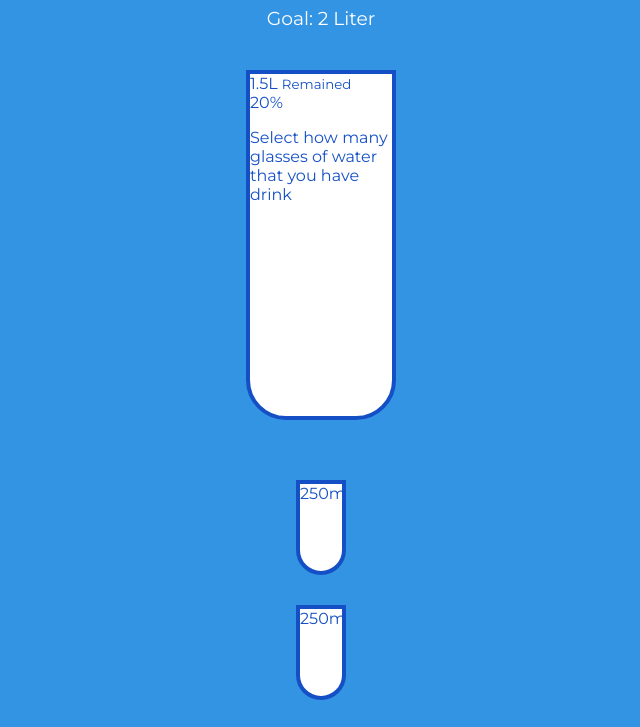
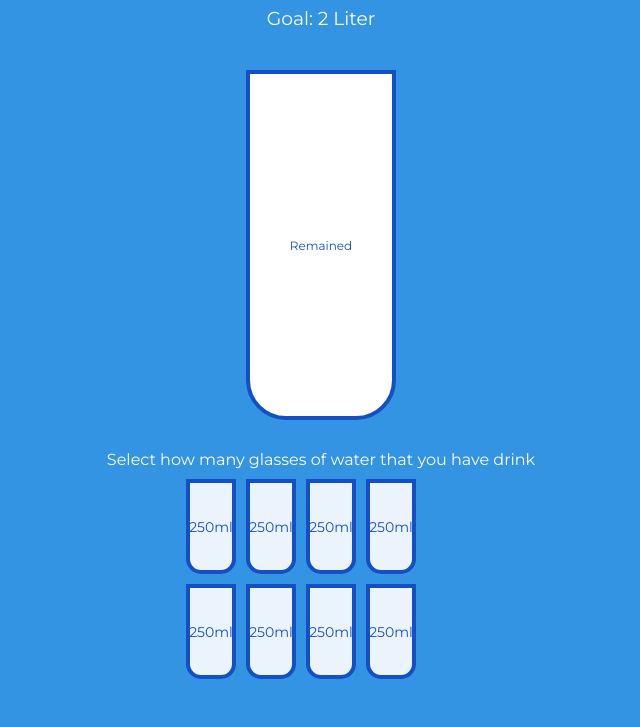
Before and after one commit to Archanach707/Drink-Water, a plain HTML site: page index.html in a window 1280 px wide. Shown: the part 60-787 px from the top of the page, without its empty margins (319-959 px from the left). Drawn offline with Linux system fonts and the light colour scheme.

Commit message:
complete css and come to next js

```diff
--- a/assets/style.css
+++ b/assets/style.css
@@ -2,6 +2,7 @@
 
 :root {
   --border-color: #144fc6;
+  --fill-color: #6ab3f8;
 }
 
 * {
@@ -15,8 +16,6 @@ body {
   display: flex;
   flex-direction: column;
   align-items: center;
-  /* justify-content: center;  */
-  /* height: 100vh; */
   margin-bottom: 40px;
 }
 
@@ -37,6 +36,7 @@ h3 {
   height: 350px;
   width: 150px;
   margin: 30px 0;
+  display: flex;
   flex-direction: column;
   overflow: hidden;
 }
@@ -44,4 +44,63 @@ h3 {
 .cup.cup-small {
   height: 95px;
   width: 50px;
+  border-radius: 0 0 15px 15px;
+  background-color: rgba(255, 255, 255, 0.9);
+  cursor: pointer;
+  font-size: 14px;
+  align-items: center;
+  justify-content: center;
+  text-align: center;
+  margin: 5px;
+  transition: 0.3s ease;
 }
+
+.cup.cup-small.full {
+  background-color: var(--fill-color);
+  color: #fff;
+  display: flex;
+  text-align: center;
+  justify-content: center;
+  align-items: center;
+}
+
+.cups {
+  display: flex;
+  flex-wrap: wrap;
+  width: 280px;
+}
+
+.remained {
+  display: flex;
+  flex-direction: column;
+  align-items: center;
+  justify-content: center;
+  text-align: center;
+  flex: 1;
+  transition: 0.3s ease;
+}
+
+.remained span {
+  font-size: 20px;
+  font-weight: bold;
+}
+
+.remained small {
+  font-size: 12px;
+}
+
+.percentege {
+  background-color: var(--fill-color);
+  display: flex;
+  align-items: center;
+  justify-content: center;
+  font-size: 30px;
+  font-weight: bold;
+  height: 0;
+  transition: 0.3s ease;
+}
+
+.text {
+  text-align: center;
+  margin: 0 0 5px;
+}
--- a/index.html
+++ b/index.html
@@ -17,17 +17,17 @@
 
   <div class="cup">
     <div class="remained" id="remained">
-      <span id="liters"> 1.5L</span>
+      <span id="liters"></span>
       <small>Remained</small>
     </div>
 
-    <div class="percentege" id="percentege">20%</div>
-    <p class="text">Select how many glasses of water that you have drink</p>
+    <div class="percentege" id="percentege"></div>
   </div>
+  <p class="text">Select how many glasses of water that you have drink</p>
 
   <div class="cups">
-    <div class="cup cup-small full">250ml</div>
-    <div class="cup cup-small full">250ml</div>
+    <div class="cup cup-small">250ml</div>
+    <div class="cup cup-small">250ml</div>
     <div class="cup cup-small">250ml</div>
     <div class="cup cup-small">250ml</div>
     <div class="cup cup-small">250ml</div>
```
